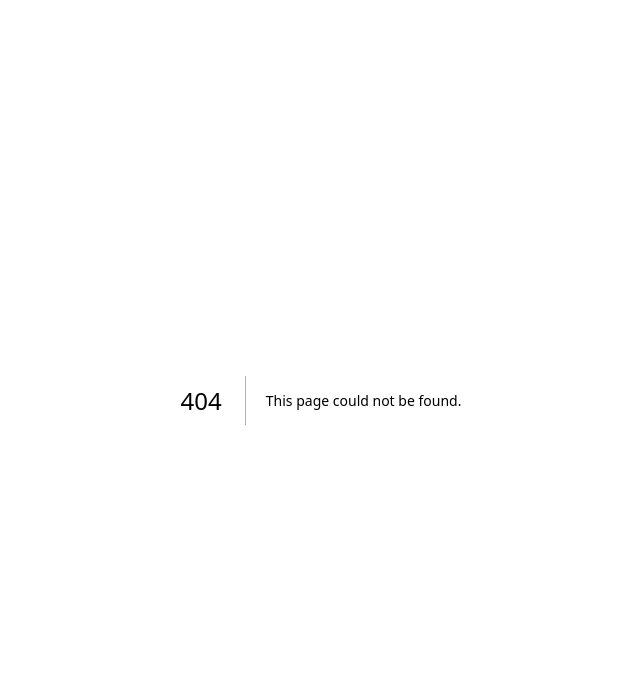
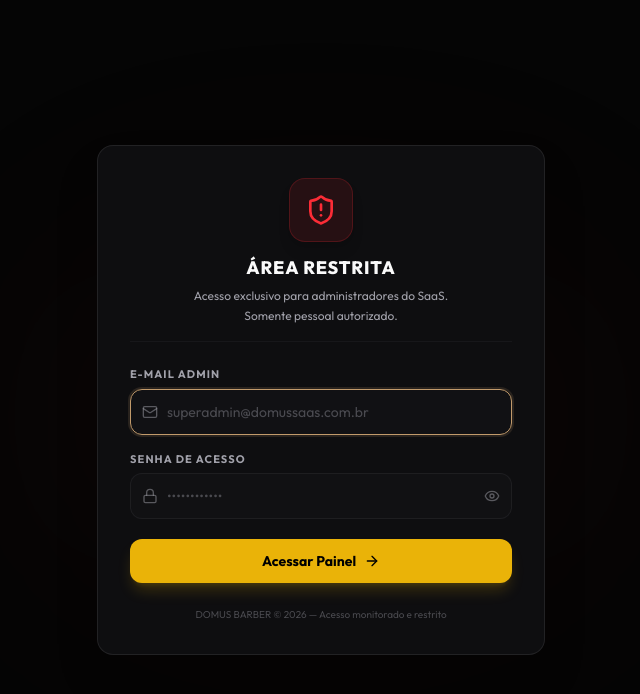
Before and after one commit to gleysonhupp-web/DOMUS-BARBER-PRONTO, a Next.js app: page /admin/login in a window 1280 px wide. Before the commit this address had no page. Shown: the top 694 px of the page, without its empty margins (319-959 px from the left). Built offline with nearby package versions, Linux system fonts and the light colour scheme.

Commit message:
feat: dedicated admin login at /admin/login, separate from dashboard

```diff
--- /dev/null
+++ b/app/admin/login/page.tsx
@@ -0,0 +1,149 @@
+// app/admin/login/page.tsx
+'use client';
+
+import React, { useState } from 'react';
+import { useRouter } from 'next/navigation';
+import { motion } from 'framer-motion';
+import { ShieldAlert, Lock, Mail, ArrowRight, Eye, EyeOff } from 'lucide-react';
+
+// ── Super Admin credentials (hardcoded for mock SaaS mode) ──────────────
+const ADMIN_EMAIL = 'superadmin@domusbarber.com.br';
+const ADMIN_PASSWORD = 'domus@admin2024';
+const ADMIN_SESSION_KEY = 'domus_super_admin_session';
+
+export default function AdminLoginPage() {
+  const router = useRouter();
+  const [email, setEmail] = useState('');
+  const [password, setPassword] = useState('');
+  const [showPass, setShowPass] = useState(false);
+  const [error, setError] = useState('');
+  const [isLoading, setIsLoading] = useState(false);
+
+  const handleSubmit = async (e: React.FormEvent) => {
+    e.preventDefault();
+    setError('');
+
+    if (!email || !password) {
+      setError('Preencha todos os campos.');
+      return;
+    }
+
+    setIsLoading(true);
+    await new Promise(r => setTimeout(r, 600)); // simulate request
+
+    if (
+      email.toLowerCase().trim() === ADMIN_EMAIL &&
+      password === ADMIN_PASSWORD
+    ) {
+      // Save admin session
+      if (typeof window !== 'undefined') {
+        localStorage.setItem(ADMIN_SESSION_KEY, JSON.stringify({
+          email: ADMIN_EMAIL,
+          loggedAt: new Date().toISOString()
+        }));
+      }
+      router.push('/admin');
+    } else {
+      setError('Credenciais inválidas. Acesso negado.');
+    }
+    setIsLoading(false);
+  };
+
+  return (
+    <div className="min-h-screen bg-background flex flex-col items-center justify-center p-4 relative overflow-hidden">
+      {/* Background glow */}
+      <div className="absolute top-1/3 left-1/2 -translate-x-1/2 w-[500px] h-[300px] rounded-full bg-red-900/10 blur-[120px] pointer-events-none" />
+
+      <motion.div
+        initial={{ opacity: 0, y: 24 }}
+        animate={{ opacity: 1, y: 0 }}
+        transition={{ type: 'spring', duration: 0.6 }}
+        className="w-full max-w-md bg-card border border-border/80 shadow-2xl rounded-2xl p-8 flex flex-col gap-6 relative z-10"
+      >
+        {/* Header */}
+        <div className="flex flex-col items-center text-center gap-3">
+          <div className="w-16 h-16 rounded-2xl bg-red-500/10 border border-red-500/20 flex items-center justify-center shadow-lg">
+            <ShieldAlert className="w-8 h-8 text-red-500" />
+          </div>
+          <div>
+            <h1 className="text-lg font-black tracking-wider uppercase text-foreground">Área Restrita</h1>
+            <p className="text-xs text-muted-foreground mt-1 leading-relaxed">
+              Acesso exclusivo para administradores do SaaS.<br/>
+              Somente pessoal autorizado.
+            </p>
+          </div>
+          <div className="w-full border-t border-border/40 mt-1" />
+        </div>
+
+        {/* Form */}
+        <form onSubmit={handleSubmit} className="flex flex-col gap-4">
+          {/* Email */}
+          <div className="flex flex-col gap-1.5">
+            <label className="text-[11px] font-bold uppercase tracking-widest text-muted-foreground">E-mail Admin</label>
+            <div className="relative">
+              <Mail className="absolute left-3 top-1/2 -translate-y-1/2 w-4 h-4 text-muted-foreground/50 pointer-events-none" />
+              <input
+                type="email"
+                value={email}
+                onChange={e => setEmail(e.target.value)}
+                placeholder="superadmin@domussaas.com.br"
+                autoFocus
+                className="w-full pl-9 pr-4 py-3 text-sm bg-secondary/40 border border-border/60 rounded-lg outline-none focus:border-primary focus:ring-1 focus:ring-primary/30 text-foreground placeholder-muted-foreground/40 transition-all"
+              />
+            </div>
+          </div>
+
+          {/* Password */}
+          <div className="flex flex-col gap-1.5">
+            <label className="text-[11px] font-bold uppercase tracking-widest text-muted-foreground">Senha de Acesso</label>
+            <div className="relative">
+              <Lock className="absolute left-3 top-1/2 -translate-y-1/2 w-4 h-4 text-muted-foreground/50 pointer-events-none" />
+              <input
+                type={showPass ? 'text' : 'password'}
+                value={password}
+                onChange={e => setPassword(e.target.value)}
+                placeholder="••••••••••••"
+                className="w-full pl-9 pr-10 py-3 text-sm bg-secondary/40 border border-border/60 rounded-lg outline-none focus:border-primary focus:ring-1 focus:ring-primary/30 text-foreground placeholder-muted-foreground/40 transition-all"
+              />
+              <button
+                type="button"
+                onClick={() => setShowPass(!showPass)}
+                className="absolute right-3 top-1/2 -translate-y-1/2 text-muted-foreground/50 hover:text-foreground transition-colors"
+              >
+                {showPass ? <EyeOff className="w-4 h-4" /> : <Eye className="w-4 h-4" />}
+              </button>
+            </div>
+          </div>
+
+          {/* Error message */}
+          {error && (
+            <motion.p
+              initial={{ opacity: 0, y: -4 }}
+              animate={{ opacity: 1, y: 0 }}
+              className="text-xs text-red-500 font-semibold bg-red-500/5 border border-red-500/20 rounded-lg px-3 py-2"
+            >
+              {error}
+            </motion.p>
+          )}
+
+          {/* Submit */}
+          <button
+            type="submit"
+            disabled={isLoading}
+            className="w-full mt-1 py-3 bg-primary hover:bg-primary/90 text-primary-foreground text-sm font-bold rounded-lg flex items-center justify-center gap-2 transition-all shadow-lg shadow-primary/20 disabled:opacity-60 disabled:cursor-not-allowed"
+          >
+            {isLoading ? (
+              <span className="w-4 h-4 border-2 border-primary-foreground/30 border-t-primary-foreground rounded-full animate-spin" />
+            ) : (
+              <>Acessar Painel <ArrowRight className="w-4 h-4" /></>
+            )}
+          </button>
+        </form>
+
+        <p className="text-center text-[10px] text-muted-foreground/40 select-none">
+          DOMUS BARBER © {new Date().getFullYear()} — Acesso monitorado e restrito
+        </p>
+      </motion.div>
+    </div>
+  );
+}
--- a/app/admin/page.tsx
+++ b/app/admin/page.tsx
@@ -3,6 +3,8 @@
 
 import React, { useState, useEffect } from 'react';
 import { useRouter } from 'next/navigation';
+
+const ADMIN_SESSION_KEY = 'domus_super_admin_session';
 import { db } from '../../services/db';
 import { authService } from '../../services/auth';
 import { ShieldAlert, Unlock, Lock, Search, Building2, Crown, ChevronLeft } from 'lucide-react';
@@ -20,12 +22,14 @@
   const [stats, setStats] = useState({ total: 0, active: 0, blocked: 0, mrr: 0 });
 
   useEffect(() => {
-    // Basic auth check
-    if (!authService.isAuthenticated()) {
-      router.push('/login');
-      return;
+    // Check for SUPER ADMIN session (separate from regular user)
+    if (typeof window !== 'undefined') {
+      const session = localStorage.getItem(ADMIN_SESSION_KEY);
+      if (!session) {
+        router.push('/admin/login');
+        return;
+      }
     }
-
     loadData();
   }, [router]);
 
@@ -103,9 +107,15 @@
         <div className="flex items-center gap-4 max-w-7xl mx-auto w-full">
           <ShieldAlert className="w-6 h-6 text-primary" />
           <h1 className="font-bold text-foreground">DOMUS Admin Console</h1>
-          <div className="ml-auto">
+          <div className="ml-auto flex items-center gap-2">
             <Button variant="ghost" size="sm" onClick={() => router.push('/dashboard')}>
               <ChevronLeft className="w-4 h-4 mr-2" /> Voltar ao App
+            </Button>
+            <Button variant="outline" size="sm" onClick={() => {
+              if(typeof window !== 'undefined') localStorage.removeItem(ADMIN_SESSION_KEY);
+              router.push('/admin/login');
+            }}>
+              Sair
             </Button>
           </div>
         </div>
--- a/components/layout/Sidebar.tsx
+++ b/components/layout/Sidebar.tsx
@@ -37,7 +37,6 @@
     { name: 'WhatsApp', href: '/whatsapp', icon: MessageSquareCode },
     { name: 'Auto-Atendimento', href: '/ia', icon: Brain },
     { name: 'Configurações', href: '/configuracoes', icon: Settings },
-    { name: 'Admin SaaS', href: '/admin', icon: Crown }, // Botão Super Admin
   ];
 
   const handleLogout = async () => {
```
